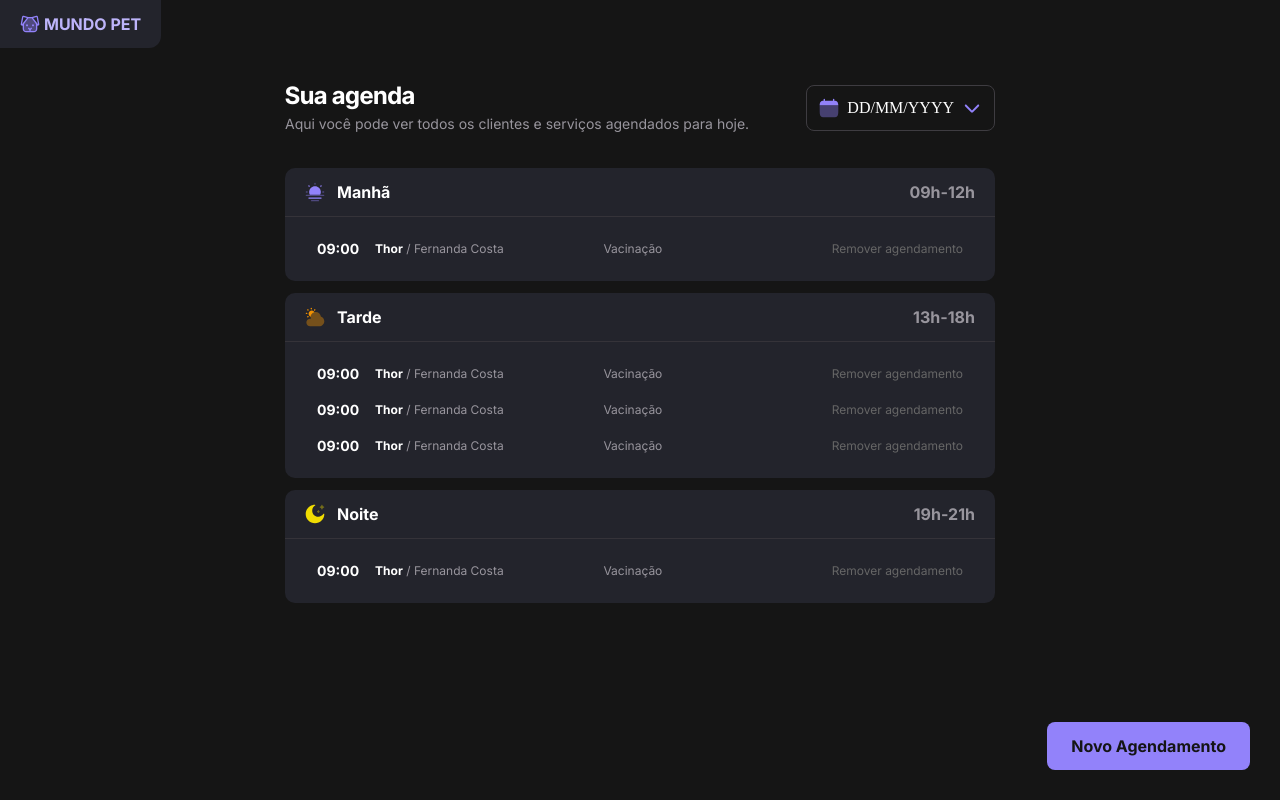
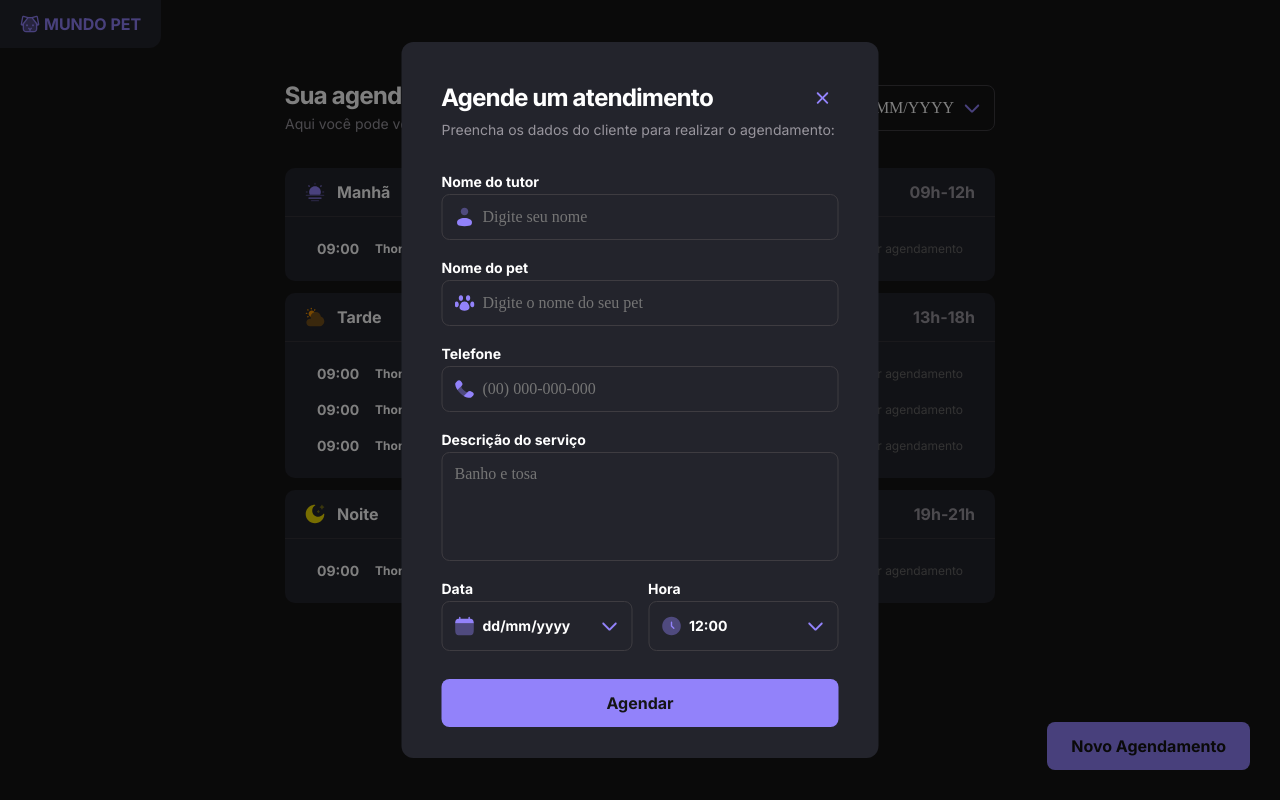
Before and after one commit to duhnunes/WorldPet, a website built with webpack: page index.html in a window 1280 px wide. Both pictures are taken after a click on the button "Novo Agendamento". Built offline with nearby package versions, Linux system fonts and the light colour scheme.

Commit message:
Feat: Add Modal to New Schedules

```diff
--- a/index.html
+++ b/index.html
@@ -134,8 +134,68 @@
       </section>
     </main>
     <footer>
-      <button type="button" data-variant="primary">Novo Agendamento</button>
+      <button type="button" data-variant="primary" id="newSchedule">
+        Novo Agendamento
+      </button>
     </footer>
+
+    <!-- MODALS -->
+    <div id="scheduleModal" class="new-schedule">
+      <form class="modal-container">
+        <header>
+          <i class="close"></i>
+          <h2>Agende um atendimento</h2>
+          <p>Preencha os dados do cliente para realizar o agendamento:</p>
+        </header>
+
+        <section class="modal-content">
+          <label>
+            <span>Nome do tutor</span>
+            <div class="input-box">
+              <i class="user"></i>
+              <input type="text" placeholder="Digite seu nome" />
+            </div>
+          </label>
+          <label>
+            <span>Nome do pet</span>
+            <div class="input-box">
+              <i class="pet-paw"></i>
+              <input type="text" placeholder="Digite o nome do seu pet" />
+            </div>
+          </label>
+          <label>
+            <span>Telefone</span>
+            <div class="input-box">
+              <i class="phone"></i>
+              <input type="text" placeholder="(00) 000-000-000" />
+            </div>
+          </label>
+          <label>
+            <span>Descrição do serviço</span>
+            <textarea placeholder="Banho e tosa"></textarea>
+          </label>
+          <div class="date-hour">
+            <label>
+              <span>Data</span>
+              <div class="input-box">
+                <i class="calendar"></i>
+                <span>dd/mm/yyyy</span>
+                <i class="arrow-down"></i>
+              </div>
+            </label>
+            <label>
+              <span>Hora</span>
+              <div class="input-box">
+                <i class="clock"></i>
+                <span>12:00</span>
+                <i class="arrow-down"></i>
+              </div>
+            </label>
+          </div>
+        </section>
+        <button type="submit" data-variant="primary">Agendar</button>
+      </form>
+    </div>
 
     <!-- Scripts -->
   </body>
--- a/src/css/components/input.css
+++ b/src/css/components/input.css
@@ -1,3 +1,35 @@
 input {
   all: unset;
+  cursor: text;
+  flex: 1;
+
+  &::placeholder {
+    -webkit-user-select: none;
+    -moz-user-select: none;
+    user-select: none;
+  }
 }
+
+textarea {
+  all: unset;
+  background-color: inherit;
+  resize: none;
+  height: 5.1875rem;
+
+  padding: 0.75rem;
+  border: 1px solid var(--border-primary);
+  border-radius: 8px;
+
+  color: var(--content-primary);
+
+  cursor: text;
+
+  transition: border-color 0.35s ease;
+
+  &:hover {
+    border-color: var(--border-secondary);
+  }
+  &:focus {
+    border-color: var(--border-brand);
+  }
+}
--- /dev/null
+++ b/src/css/components/modal.css
@@ -0,0 +1,99 @@
+.new-schedule {
+  display: none;
+  position: fixed;
+  inset: 0;
+
+  background-color: rgba(0, 0, 0, 0.5);
+
+  overflow: auto;
+  z-index: 10;
+}
+
+.modal-container {
+  display: flex;
+  flex-direction: column;
+  gap: 1.75rem;
+  position: absolute;
+  top: 50%;
+  left: 50%;
+  translate: -50% -50%;
+
+  width: 29.8125rem;
+  height: 44.75rem;
+
+  padding: 2.5rem;
+  background-color: var(--bg-tertiary);
+  border-radius: 12px;
+
+  & header {
+    & h2 {
+      font: var(--title);
+      margin-bottom: 0.25rem;
+    }
+    & p {
+      font: var(--p-md);
+      color: var(--content-secondary);
+    }
+
+    & .close {
+      float: right;
+      cursor: pointer;
+      width: 2rem;
+      height: 2rem;
+    }
+  }
+}
+
+.modal-content {
+  display: flex;
+  flex-direction: column;
+  gap: 1rem;
+
+  & label {
+    display: flex;
+    flex-direction: column;
+
+    & span {
+      font: var(--label-md);
+    }
+
+    & .input-box {
+      display: flex;
+      align-items: center;
+      gap: 0.5rem;
+
+      padding: 0.75rem;
+      border: 1px solid var(--border-primary);
+      border-radius: 8px;
+
+      transition: border-color 0.35s ease;
+
+      &:hover {
+        border-color: var(--border-secondary);
+      }
+
+      &:focus-within,
+      &:active {
+        border-color: var(--border-brand);
+      }
+    }
+  }
+
+  & .date-hour {
+    display: flex;
+    align-items: center;
+    gap: 1rem;
+
+    & label {
+      flex: 1;
+    }
+
+    & span {
+      flex: 1;
+    }
+
+    & select {
+      flex: 1;
+    }
+  }
+}
--- /dev/null
+++ b/src/js/modal.js
@@ -0,0 +1,20 @@
+const modal = document.getElementById("scheduleModal");
+const openModalBtn = document.getElementById("newSchedule");
+const closeModalBtn = document.querySelector(".close");
+
+// Abre o modal ao clicar no botão
+openModalBtn.onclick = function () {
+  modal.style.display = "block";
+};
+
+// Fecha o modal ao clicar no botão 'x'
+closeModalBtn.onclick = function () {
+  modal.style.display = "none";
+};
+
+// Fecha o modal ao clicar fora dele
+window.onclick = function (event) {
+  if (event.target === modal) {
+    modal.style.display = "none";
+  }
+};
--- a/src/main.js
+++ b/src/main.js
@@ -6,7 +6,11 @@ import "./css/global.css";
 import "./css/icons.css";
 import "./css/components/input.css";
 import "./css/components/button.css";
+import "./css/components/modal.css";
 
 import "./css/styles/navbar.css";
 import "./css/styles/main.css";
 import "./css/styles/footer.css";
+
+// JS
+import "./js/modal.js";
```
